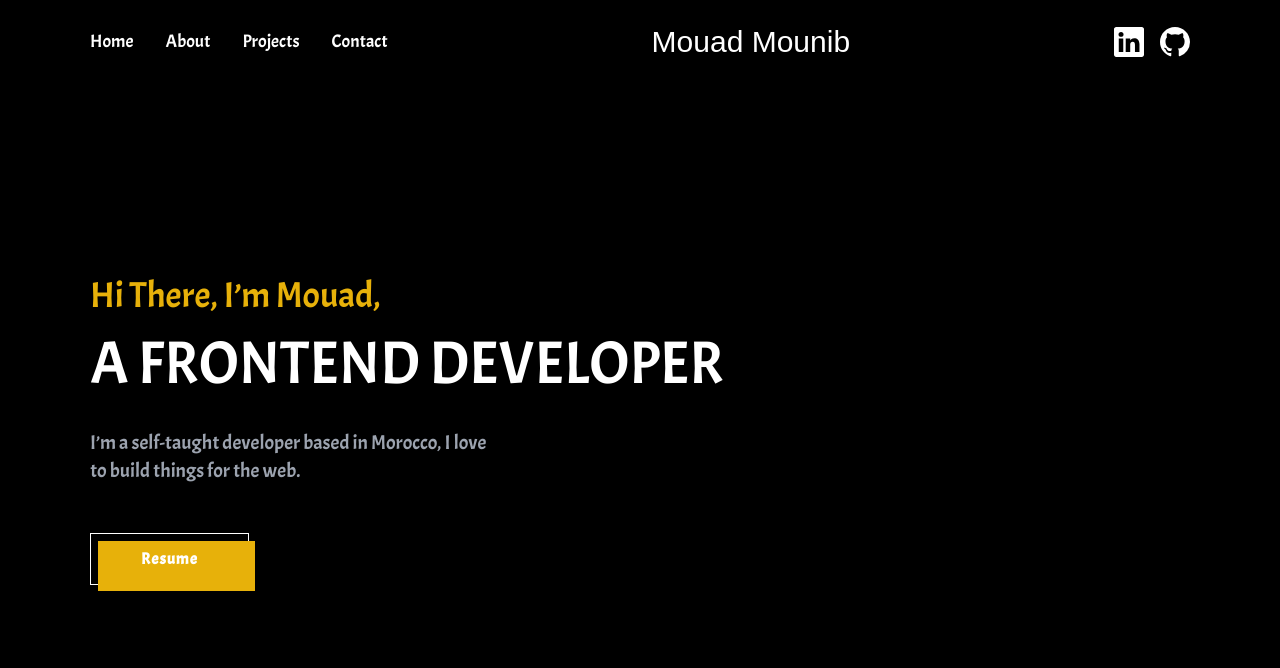
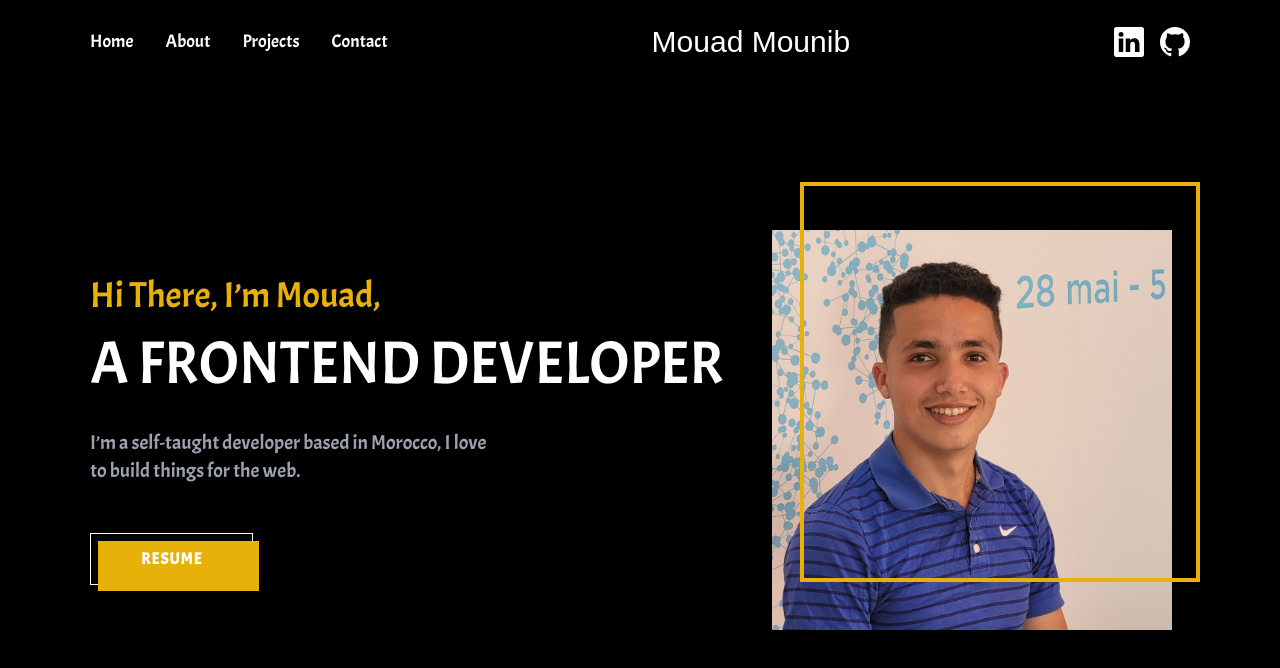
Before and after one commit to mmounib/Portfolio, a Next.js app: page / in a window 1280 px wide. Shown: the top 668 px of the page. Built offline with nearby package versions, Linux system fonts and the light colour scheme; a web font is replaced by a local one.

Commit message:
Finishing Home

```diff
--- a/app/Components/Home.tsx
+++ b/app/Components/Home.tsx
@@ -31,19 +31,22 @@ const Navbar = () => {
 			<h1 className={`text-3xl mx-auto ${patua_One.className}`}>Mouad Mounib</h1>
 
 			<div className="flex gap-4 items-center">
+
 				<Link href="https://www.linkedin.com/in/mouad-mounib-954418193/">
-					<BsLinkedin size={30}/>
+					<BsLinkedin size={30} className=' '/>
 				</Link>
 
+				<Link href="https://github.com/mmounib">
+					<BsGithub size={30} className=' '/>
+				</Link>
 
-				<Link href="https://github.com/mmounib">
-					<BsGithub size={30}/>
-				</Link>
 			</div>
 		</div>
 	</nav>
   )
 }
+
+import Image from 'next/image';
 
 const Home = () => {
 
@@ -52,16 +55,19 @@ const Home = () => {
 			<div className="flex flex-col w-[1100px] min-h-[800px] mx-auto">
 				<Navbar />
 
-				<div className="flex h-full my-auto">
+				<div className="flex h-full my-auto items-center gap-12">
+
 					<div className="text-white">
 						<h1 className="text-4xl text-[#E7B10A]">Hi There, I&rsquo;m Mouad,</h1>
 						<h2 className='text-6xl leading-relaxed'>A FRONTEND DEVELOPER</h2>
 						<p className="text-xl text-gray-400 mt-4 w-[400px]">I&rsquo;m a self-taught developer based in Morocco, I love to build things for the web.</p>
 
-						<a href="#" className=' btn'>Resume</a>
-						{/* <span className='border-2 border-white'></span> */}
+						<a href="#" className=' btn uppercase'>Resume</a>
+					</div>
 
-
+					<div className="relative">
+						<div className='border-4 z-10 border-[#E7B10A] border-collapse h-[400px] w-[400px] absolute -top-12 -right-7'></div>
+						<Image src="/my_image.jpg" alt="Portfolio Image" width={400} height={400} className='image'/>
 					</div>
 				</div>
 			</div>
--- a/app/globals.css
+++ b/app/globals.css
@@ -74,3 +74,8 @@ li:hover {
     padding: 13px 50px 13px;
   }
 }
+
+.image {
+	object-fit: cover;
+	z-index: -999;
+}
```
Also changed, not shown: public/my_image.jpg (added).
